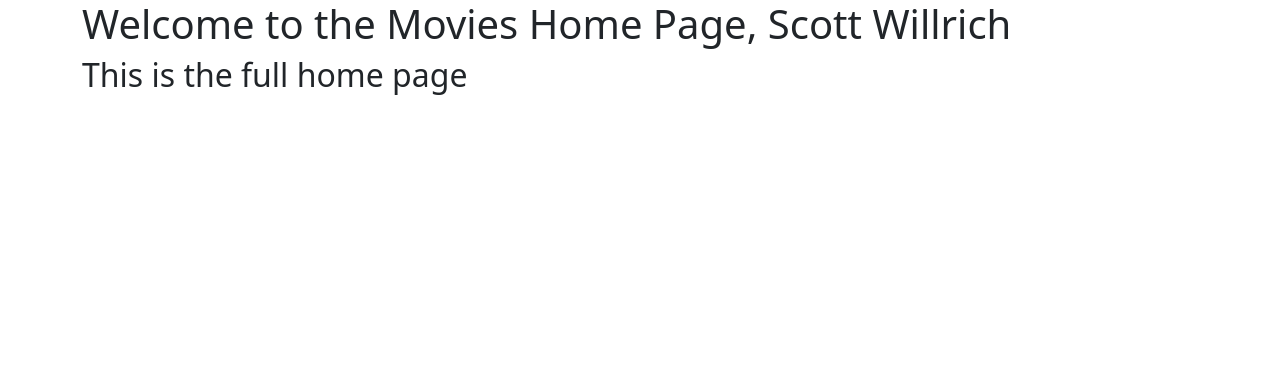
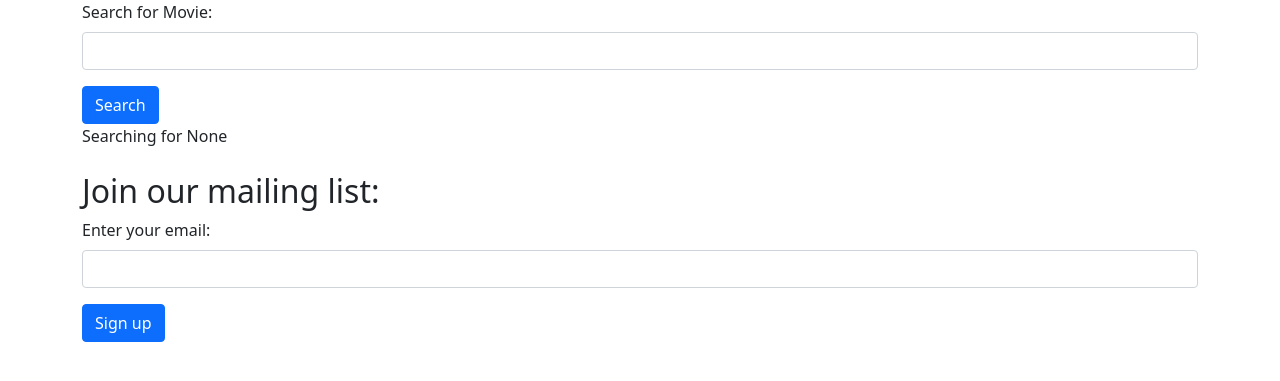
Before and after one commit to swillrich5/moviereviews, a Django app: page / in a window 1280 px wide. Shown: the top 381 px of the page. Run offline with Django 4.2, Linux system fonts and the light colour scheme.

Commit message:
added search form and email signup

```diff
--- a/movie/templates/home.html
+++ b/movie/templates/home.html
@@ -7,8 +7,28 @@
 </head>
     <body>
         <div class="container">
-            <h1>Welcome to the Movies Home Page, {{ name }}</h1>
-            <h2>This is the full home page</h2>
+            <form action="">
+                <div class="mb-3">
+                    <label class="form-label">Search for Movie:</label>
+                    <input type="text" name="searchMovie" class="form-control" />
+                </div>
+                <button type="submit" class="btn btn-primary">Search</button>
+            </form>
+            Searching for {{ searchTerm }}
+            <br />
+            <br />
+            <h2>Join our mailing list:</h2>
+            <form action="{% url 'movie:signup' %}">
+                <div class="mb-3">
+                    <label for="email" class="form-label">
+                        Enter your email:
+                    </label>
+                    <input type="email" class="form-control" name="email" />
+                </div>
+                <button type="submit" class="btn btn-primary">
+                    Sign up
+                </button>
+            </form>
         </div>
     </body>
 </html>
--- a/movie/urls.py
+++ b/movie/urls.py
@@ -5,5 +5,7 @@ app_name = 'movie'
 
 urlpatterns = [
     path('', views.home, name='home'),
+    path('signup/', views.signup, name='signup'),
     path('about/', views.about, name='about'),
+
 ]
--- a/movie/views.py
+++ b/movie/views.py
@@ -3,8 +3,12 @@ from django.http import HttpResponse
 
 # Create your views here.
 def home(request):
-    return render(request, 'home.html', {'name': 'Scott Willrich'})
+    searchTerm = request.GET.get('searchMovie')
+    return render(request, 'home.html', {'searchTerm': searchTerm})
 
+def signup(request):
+    email = request.GET.get('email')
+    return render(request, 'signup.html', {'email': email})
 
 def about(request):
     return HttpResponse('<h1>Welcome to Movie Reviews About Page</h1>')
```
Also changed, not shown: movie/templates/signup.html (added, +14 -0 lines).
